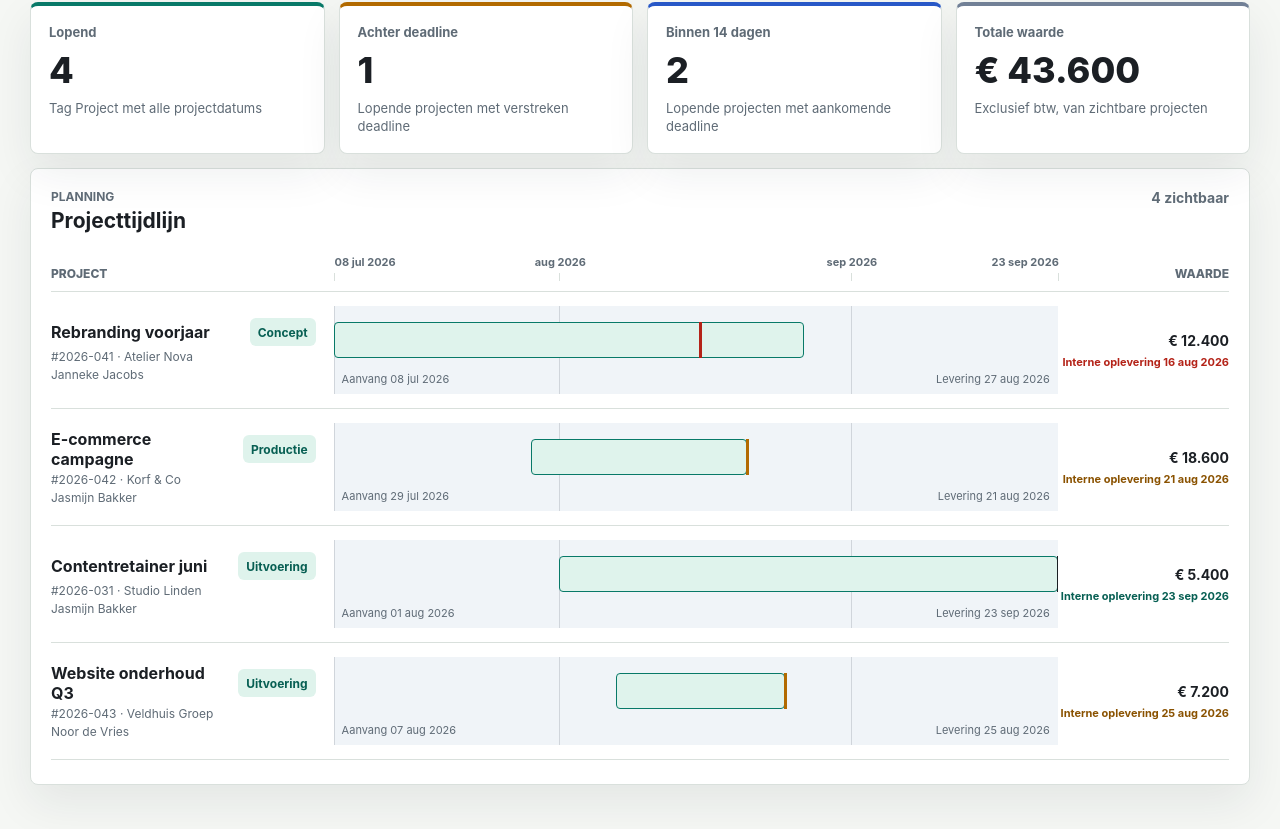
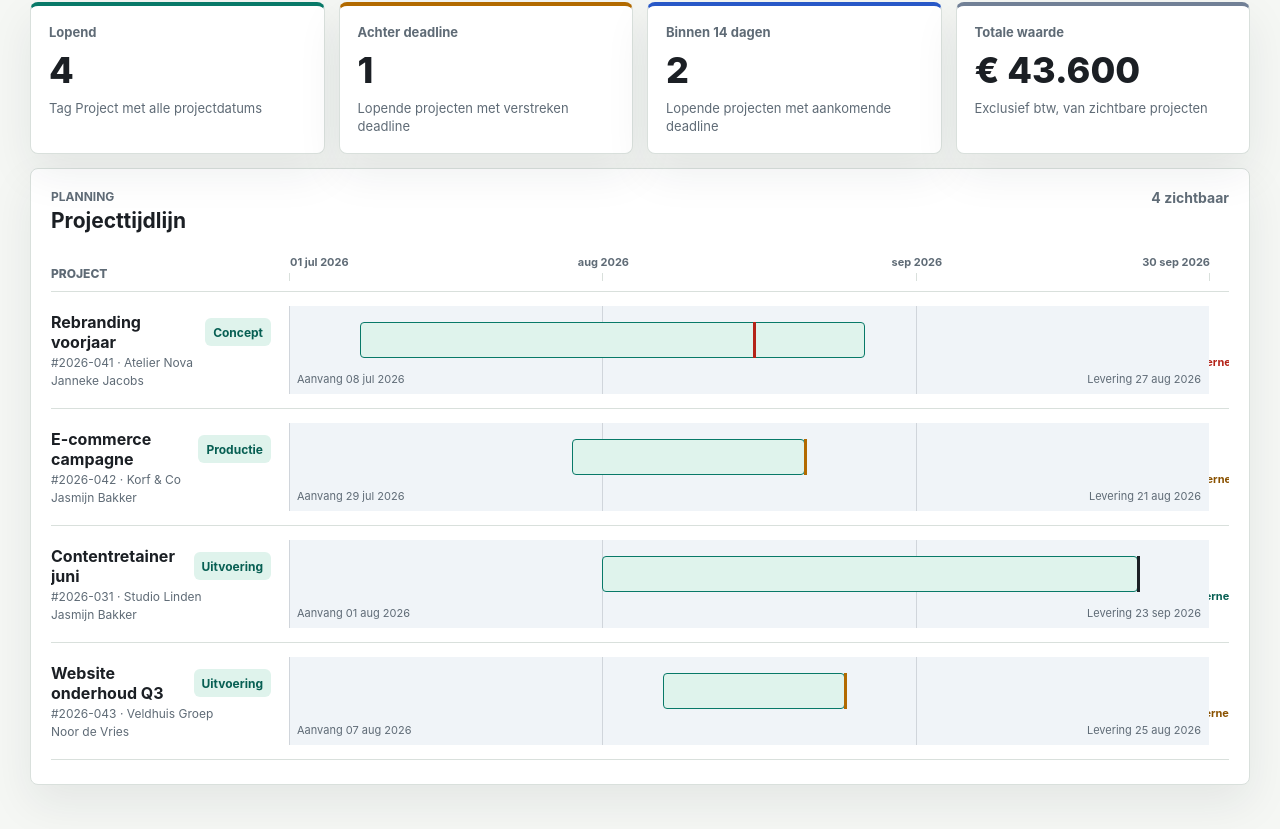
Before and after one commit to maxancedecot/GrippMCP, a Next.js app: page /projectmanagement in a window 1280 px wide. Shown: the part 363-1192 px from the top of the page. Built offline with nearby package versions, Linux system fonts and the light colour scheme.

Commit message:
Show three months in project timeline

```diff
--- a/app/globals.css
+++ b/app/globals.css
@@ -747,6 +747,7 @@ td .inline-bar {
 
 .project-timeline-wrap {
   overflow-x: auto;
+  overscroll-behavior-x: contain;
   padding-bottom: 4px;
 }
 
@@ -757,7 +758,7 @@ td .inline-bar {
 .project-timeline-header,
 .project-timeline-row {
   display: grid;
-  grid-template-columns: minmax(220px, 0.95fr) minmax(460px, 2.6fr) minmax(132px, 0.55fr);
+  grid-template-columns: 220px minmax(900px, 1fr) 132px;
   column-gap: 18px;
 }
 
--- a/app/projectmanagement/page.tsx
+++ b/app/projectmanagement/page.tsx
@@ -58,6 +58,8 @@ type ProjectTimelineData = {
 
 const PROJECT_PAGE_SIZE = 250;
 const PROJECT_MAX_PAGES = 40;
+const TIMELINE_DAY_WIDTH = 10;
+const TIMELINE_FIXED_WIDTH = 388;
 const currencyFormatter = new Intl.NumberFormat("nl-BE", {
   style: "currency",
   currency: "EUR",
@@ -175,7 +177,12 @@ function ProjectTimeline({
 }) {
   return (
     <div className="project-timeline-wrap">
-      <div className="project-timeline" role="list" aria-label={`Projectplanning van ${formatDate(timeline.start)} tot ${formatDate(timeline.end)}`}>
+      <div
+        className="project-timeline"
+        role="list"
+        aria-label={`Projectplanning van ${formatDate(timeline.start)} tot ${formatDate(timeline.end)}`}
+        style={{ minWidth: `${timelineMinimumWidth(timeline)}px` }}
+      >
         <div className="project-timeline-header" aria-hidden="true">
           <span>Project</span>
           <div className="project-timeline-axis">
@@ -622,11 +629,17 @@ function createProjectTimeline(projects: ProjectRow[]): ProjectTimelineData | nu
     return null;
   }
 
-  const start = [...startDates].sort()[0];
-  const end = [...deliveryDates].sort().at(-1);
-  if (!start || !end) {
+  const earliestStart = [...startDates].sort()[0];
+  const latestDelivery = [...deliveryDates].sort().at(-1);
+  if (!earliestStart || !latestDelivery) {
     return null;
   }
+
+  const calendarStart = dateFromKey(earliestStart);
+  calendarStart.setDate(1);
+  const start = dateKey(calendarStart);
+  const minimumEnd = new Date(calendarStart.getFullYear(), calendarStart.getMonth() + 3, 0);
+  const end = latestDelivery > dateKey(minimumEnd) ? latestDelivery : dateKey(minimumEnd);
 
   return { start, end, ticks: createTimelineTicks(start, end) };
 }
@@ -675,6 +688,10 @@ function timelineDeadlinePosition(deadline: string, start: string, end: string,
   const deadlinePosition = timelinePosition(deadline, timeline);
 
   return Math.max(startPosition, Math.min(endPosition, deadlinePosition));
+}
+
+function timelineMinimumWidth(timeline: ProjectTimelineData) {
+  return TIMELINE_FIXED_WIDTH + Math.max(3 * 30 * TIMELINE_DAY_WIDTH, (daysBetween(timeline.start, timeline.end) + 1) * TIMELINE_DAY_WIDTH);
 }
 
 function deadlineToneFor(deadline: string) {
```
